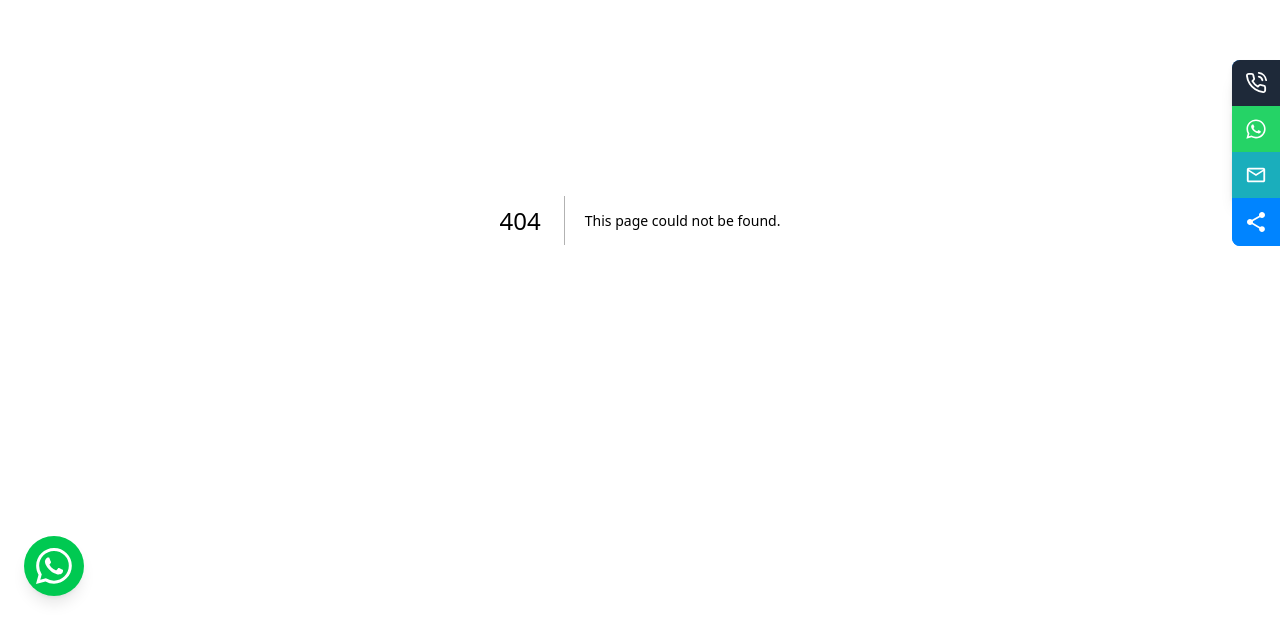
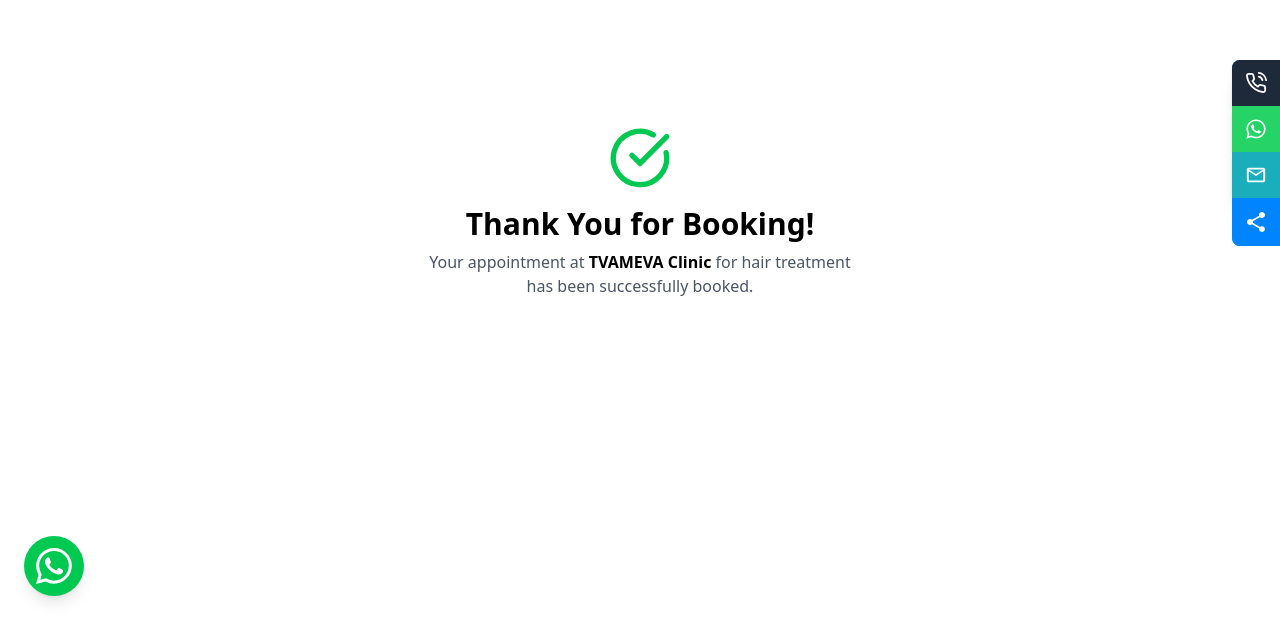
Before and after one commit to mehulsayani/hair-transplant.drkunalsayani, a Next.js app: page /thank-you in a window 1280 px wide. Before the commit this address had no page. Shown: the part 180-800 px from the top of the page. Built offline with nearby package versions, Linux system fonts and the light colour scheme.

Commit message:
commit changes

```diff
--- a/package.json
+++ b/package.json
@@ -11,6 +11,7 @@
   "dependencies": {
     "dotenv": "^17.2.1",
     "framer-motion": "^12.23.0",
+    "lucide-react": "^0.528.0",
     "next": "15.3.4",
     "nodemailer": "^7.0.5",
     "react": "^19.0.0",
--- a/src/app/page.jsx
+++ b/src/app/page.jsx
@@ -16,6 +16,8 @@
   FaStopwatch,
 } from "react-icons/fa";
 import { FaRegThumbsUp } from "react-icons/fa";
+import { useRouter } from "next/navigation"; // <-- This is for App Router
+
 
 import Slider from "react-slick";
 import "slick-carousel/slick/slick.css";
@@ -28,6 +30,8 @@
 import BookAppointment from "./BookAppointment";
 
 export default function Page() {
+
+  const router = useRouter();
 
   const [formData, setFormData] = useState({
     name: "",
@@ -70,6 +74,7 @@
       const data = await res.json();
       if (res.ok) {
         setStatus("Form submitted successfully!");
+        router.push('/thank-you');
         setFormData({
           name: "",
           email: "",
--- /dev/null
+++ b/src/app/thank-you/page.jsx
@@ -0,0 +1,17 @@
+import React from 'react';
+import { CheckCircle } from 'lucide-react'; // Optional: use any icon lib
+
+export default function page() {
+  return (
+    <div className="min-h-screen flex flex-col items-center justify-center bg-white px-4 text-center">
+      <CheckCircle className="text-green-500 w-16 h-16 mb-4" />
+      <h1 className="text-3xl font-bold mb-2">Thank You for Booking!</h1>
+      <p className="text-gray-600 mb-4 max-w-md">
+        Your appointment at <span className="font-semibold text-black">TVAMEVA Clinic</span> for hair treatment has been successfully booked.
+      </p>
+      {/* <p className="text-gray-500 text-sm">
+        We’ve sent a confirmation email with your appointment details. If you have any questions, feel free to contact us.
+      </p> */}
+    </div>
+  );
+}
```
Also changed, not shown: 1 other file (tests, documents, lock files or other folders).
